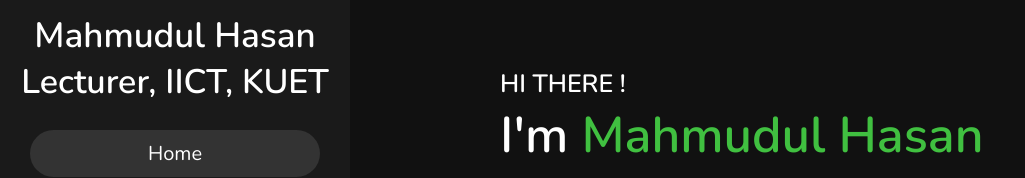
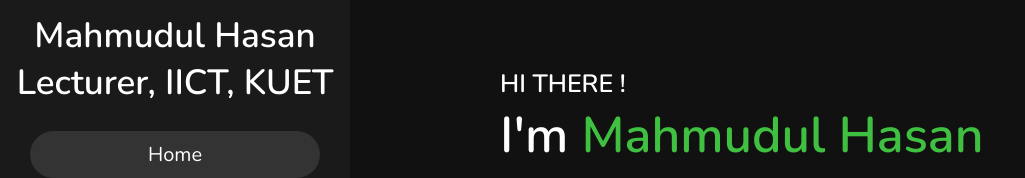
Before and after one commit to Munna015/Portfolio, a plain HTML site: page index.html in a window 1280 px wide. Shown: the part 192-370 px from the top of the page, without its empty margins (0-1025 px from the left). Drawn offline with nearby package versions, Linux system fonts and the light colour scheme; a script that the page names is missing.

Commit message:
Update style.css

```diff
--- a/style.css
+++ b/style.css
@@ -109,7 +109,7 @@ header .user .name{
 }
 
 header .user .name1{
-    font-size: 3.4rem;
+    font-size: 3.5rem;
     color:#fff;
 }
 
```
